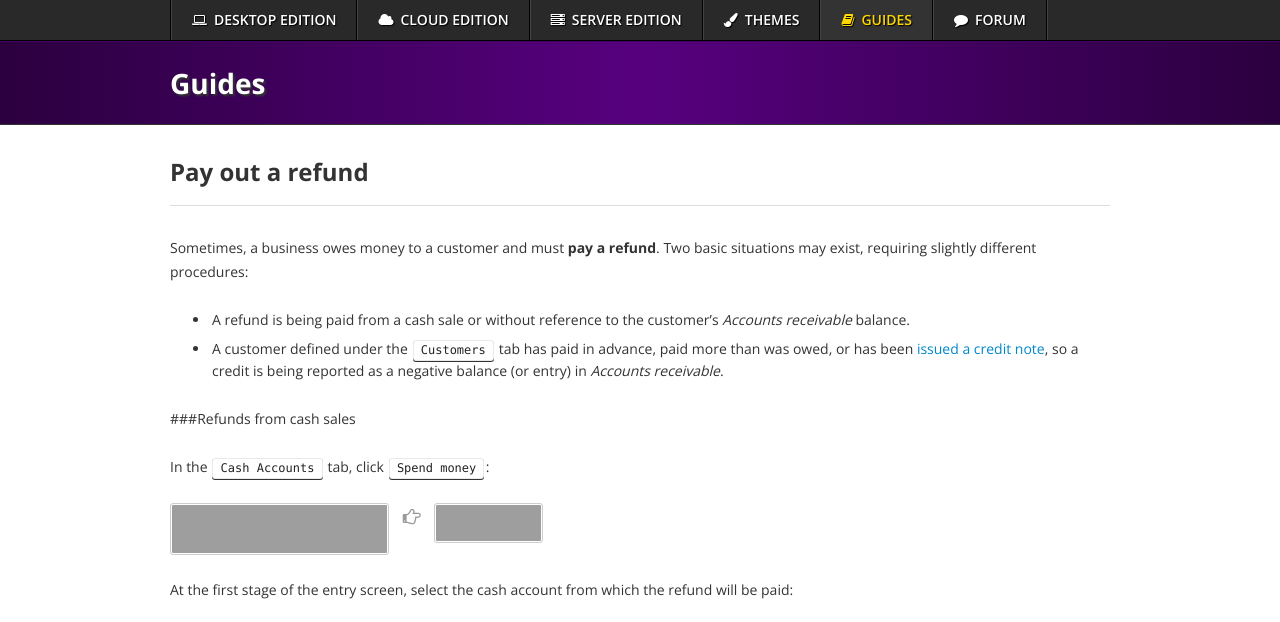
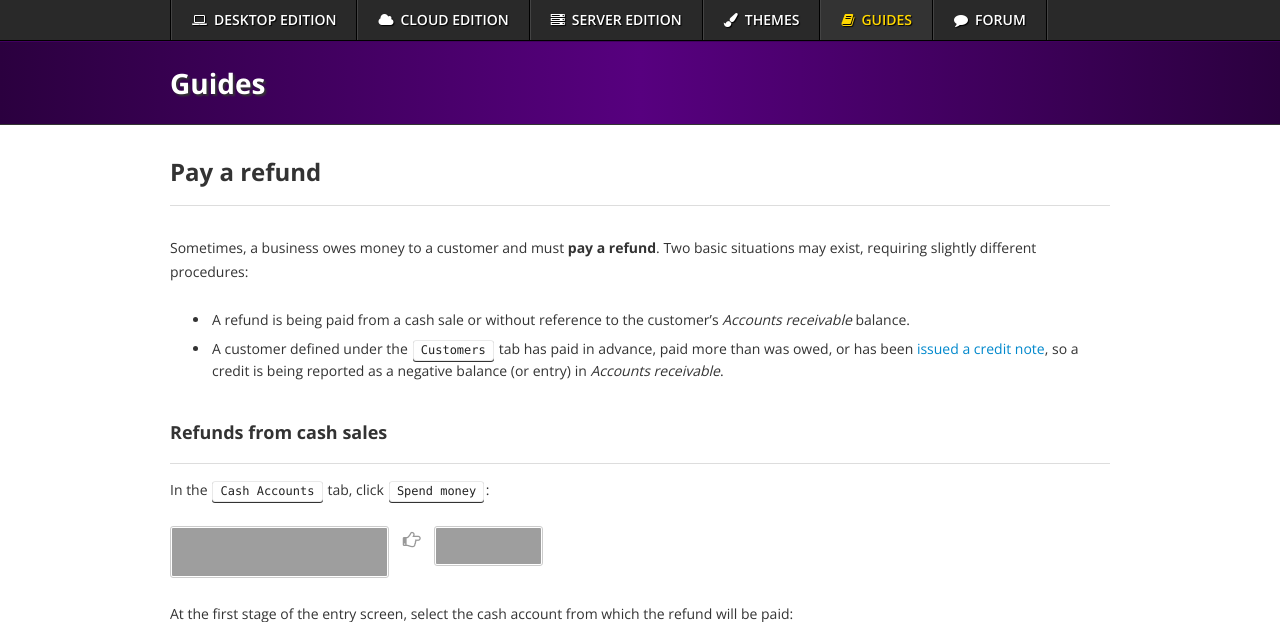
Before and after one commit to 3etechinns/www.manager.io, a Jekyll site: the page built from _guides/5495.html, in a window 1280 px wide and 900 px high, cut to the strip 0-622 px from the top of the window. Built offline with Jekyll 4.4.1, drawn with Linux system fonts in a browser that asks for light colours; nearby versions of some CDN libraries; comment, search, counter and statistics services are not loaded; some of the changed text lies outside the part shown; grey boxes are pictures that could not be loaded.

Commit message:
Updating existing guide

```diff
--- a/_guides/5495.html
+++ b/_guides/5495.html
@@ -1,6 +1,6 @@
 ---
 layout: guide
-title: Pay out a refund
+title: Pay a refund
 tags: payment-form cash-accounts
 ---
 {% raw %}
@@ -9,7 +9,7 @@ tags: payment-form cash-accounts
 <li>A refund is being paid from a cash sale or without reference to the customer’s <em>Accounts receivable</em> balance.</li>
 <li>A customer defined under the <kbd>Customers</kbd> tab has paid in advance, paid more than was owed, or has been <a href="/guides/7425">issued a credit note</a>, so a credit is being reported as a negative balance (or entry) in <em>Accounts receivable</em>.</li>
 </ul>
-<p>##<span class="hashtag">#Refunds</span> from cash sales</p>
+<h3>Refunds from cash sales</h3>
 <p>In the <kbd>Cash Accounts</kbd> tab, click <kbd>Spend money</kbd>:</p>
 <p><img src="https://cdn-business2.discourse.org/uploads/manager1/original/2X/7/786f851ea0e747e29a02ed6e1921c3bfcf52a3e6.png" width="219" height="52"> <strong><i class="fa fa-hand-o-right" style="margin-right: 10px; color: #999; font-size: 18px; padding-top: 5px"></i></strong> <img src="https://cdn-business2.discourse.org/uploads/manager1/original/2X/9/9a8392ce1c1f13dcd838a2ef15e781c0ce72f8f4.png" width="109" height="40"></p>
 <p>At the first stage of the entry screen, select the cash account from which the refund will be paid:</p>
@@ -30,7 +30,7 @@ tags: payment-form cash-accounts
 <li>Select a <code>Tracking Code</code> if appropriate.</li>
 </ul>
 <p>Click <kbd>Create</kbd> when the form is complete. Remember to pay the customer.</p>
-<p>##<span class="hashtag">#Refunds</span> of credit balances</p>
+<h3>Refunds of credit balances</h3>
 <p>Customer credit balances will be automatically applied to the customer’s next invoice:</p>
 <p><img src="https://cdn-business2.discourse.org/uploads/manager1/original/2X/9/986c65cbf86ed49592ddc86c9635cc1e27b86e02.png" alt="" width="244" height="191"></p>
 <p>But if the next invoice is unlikely to be issued soon or the customer has requested the credit be refunded, <kbd>Spend money</kbd> to reduce the credit balance. Most procedures are identical to refunds from cash sales as described above. However, for <code>Account</code>, select <em>Accounts receivable</em>, then select the customer and enter the amount paid to the customer. Leave the <code>Invoice (optional)</code> field blank.</p>
```
